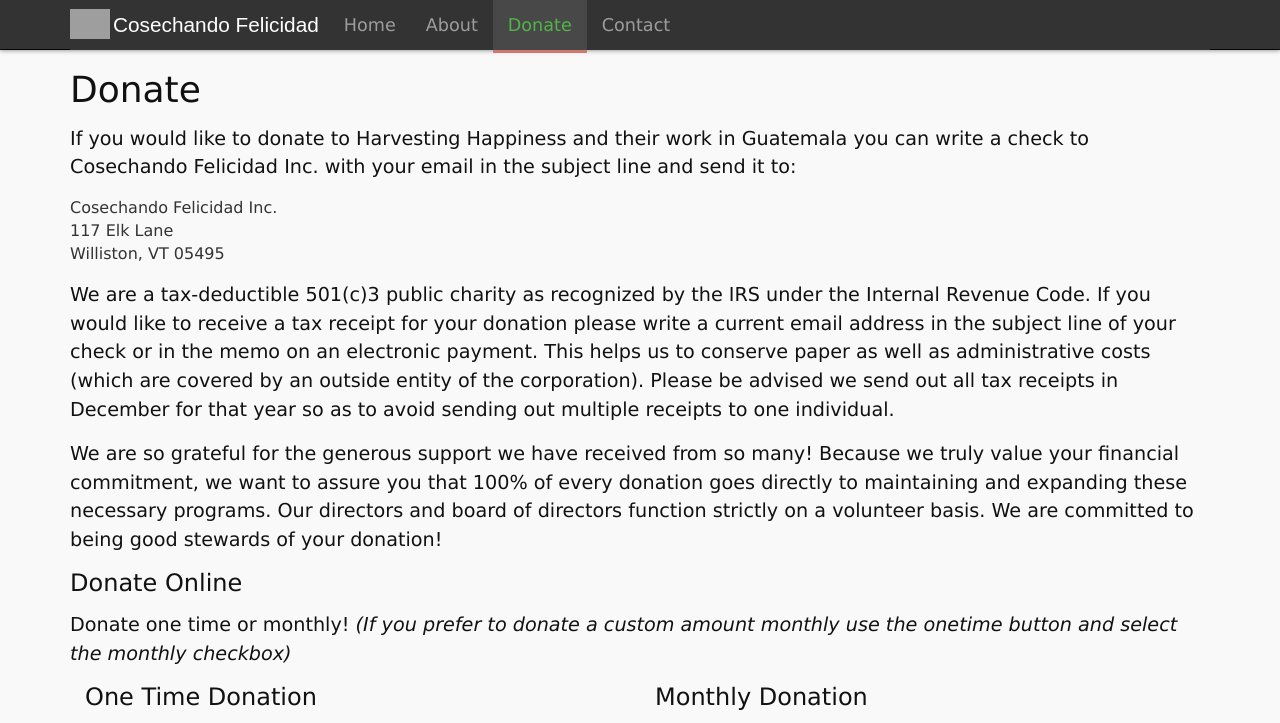
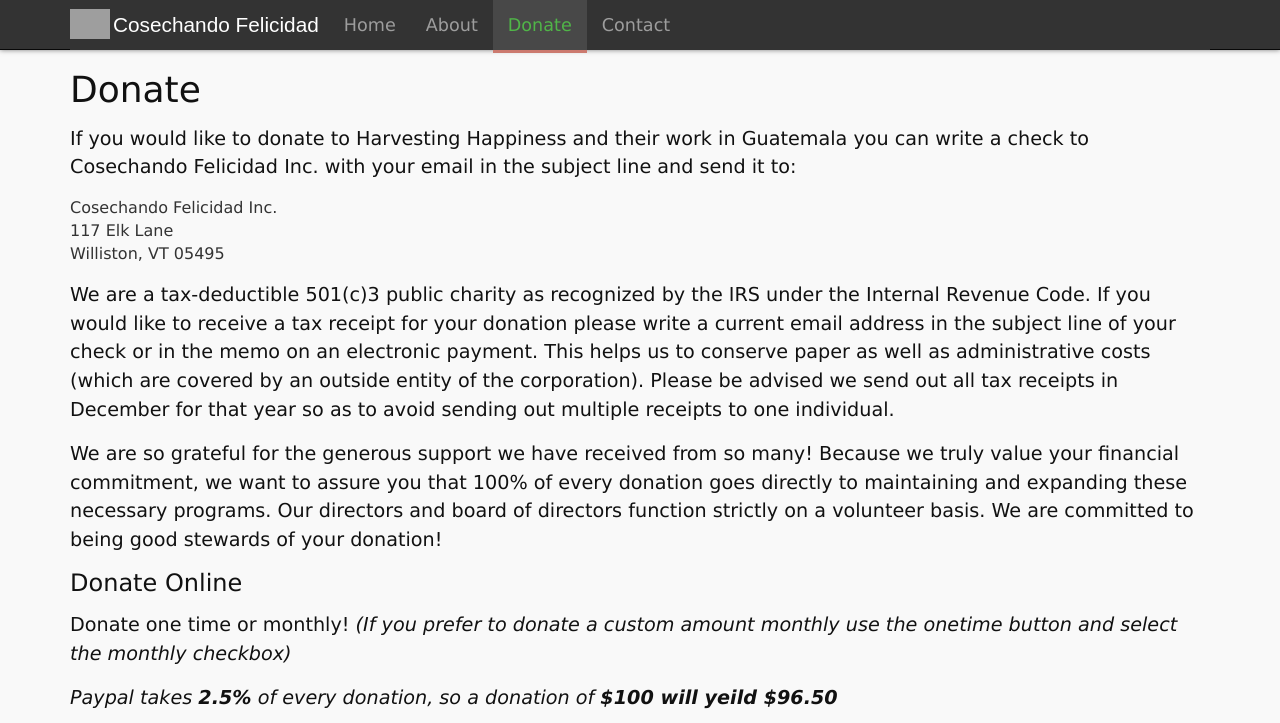
Before and after one commit to harvestinghappiness/harvestinghappiness.github.io, a Jekyll site: the page built from donate.md, in a window 1280 px wide and 1292 px high. Shown: the top 723 px of the window. Built offline with Jekyll 4.4.1, drawn with Linux system fonts in a browser that asks for light colours; grey boxes are pictures that could not be loaded.

Commit message:
Update donate.md

```diff
--- a/donate.md
+++ b/donate.md
@@ -20,6 +20,8 @@ We are so grateful for the generous support we have received from so many! Becau
 
 Donate one time or monthly! *(If you prefer to donate a custom amount monthly use the onetime button and select the monthly checkbox)*
 
+*Paypal takes **2.5%** of every donation, so a donation of **$100 will yeild $96.50***
+
 <div class="col-sm-6">
 	<h3>One Time Donation</h3>
 	{% include paypalbutton.html %}
```
